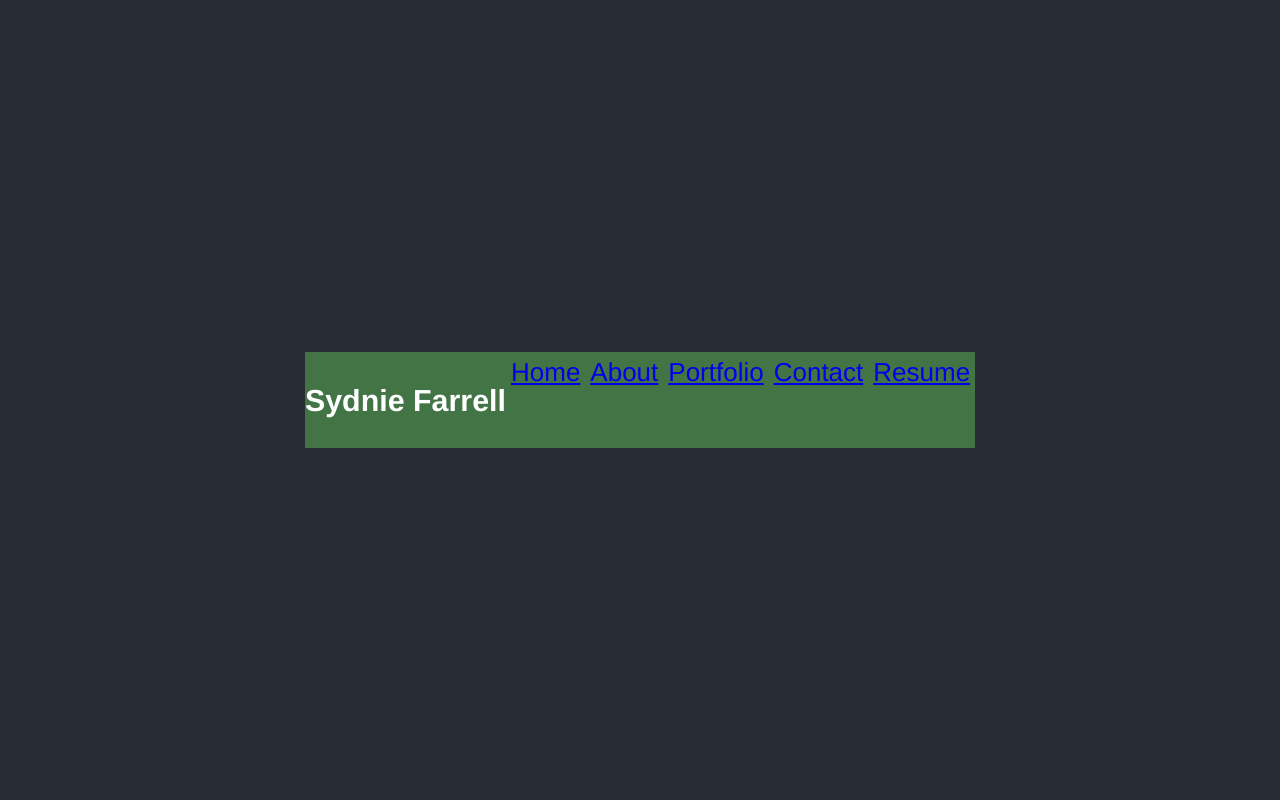
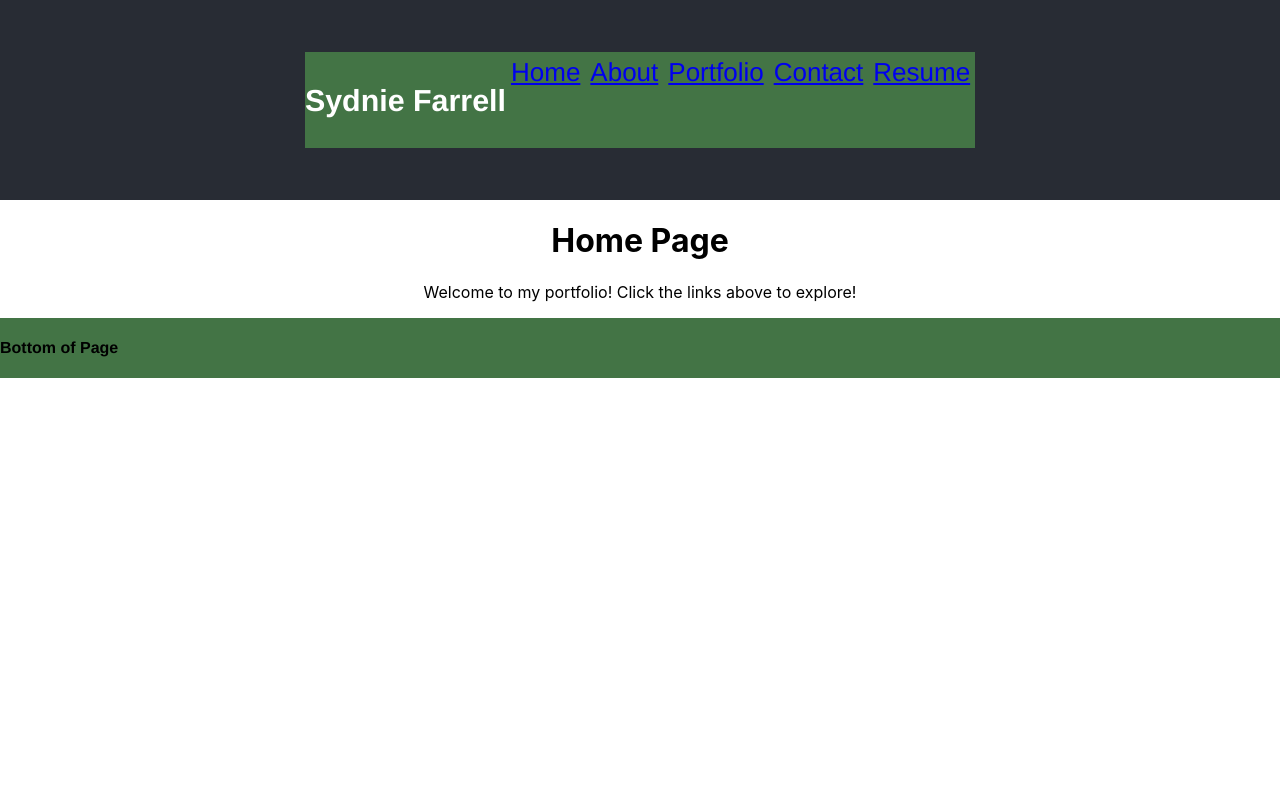
Before and after one commit to syd9f/react-portfolio, a React (Create React App) app in the folder react-portfolio/: page / in a window 1280 px wide. Shown: the top 800 px of the page. Built offline with nearby package versions, Linux system fonts and the light colour scheme.

Commit message:
updated css

```diff
--- a/react-portfolio/src/App.css
+++ b/react-portfolio/src/App.css
@@ -2,7 +2,7 @@
   text-align: center;
 }
 
-.App-logo {
+/* .App-logo {
   height: 40vmin;
   pointer-events: none;
 }
@@ -11,11 +11,11 @@
   .App-logo {
     animation: App-logo-spin infinite 20s linear;
   }
-}
+} */
 
 .App-header {
   background-color: #282c34;
-  min-height: 100vh;
+  min-height: 25vh;
   display: flex;
   flex-direction: column;
   align-items: center;
@@ -27,12 +27,3 @@
 .App-link {
   color: #61dafb;
 }
-
-@keyframes App-logo-spin {
-  from {
-    transform: rotate(0deg);
-  }
-  to {
-    transform: rotate(360deg);
-  }
-}
```
